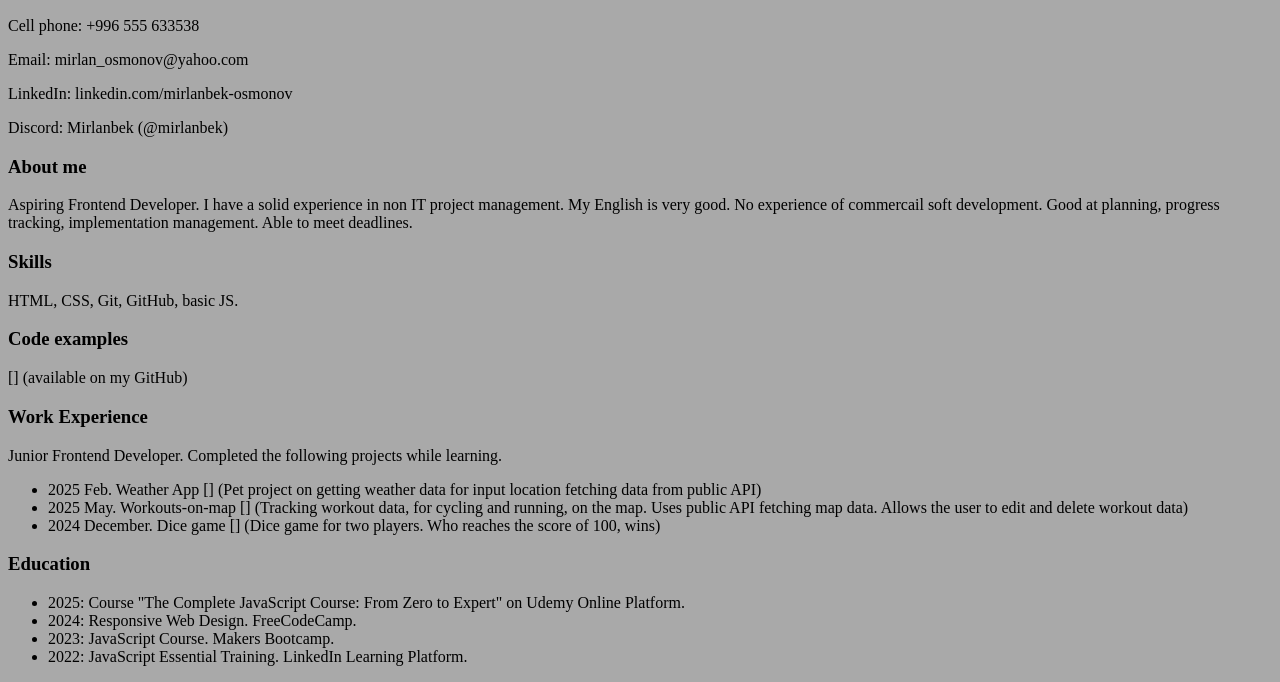
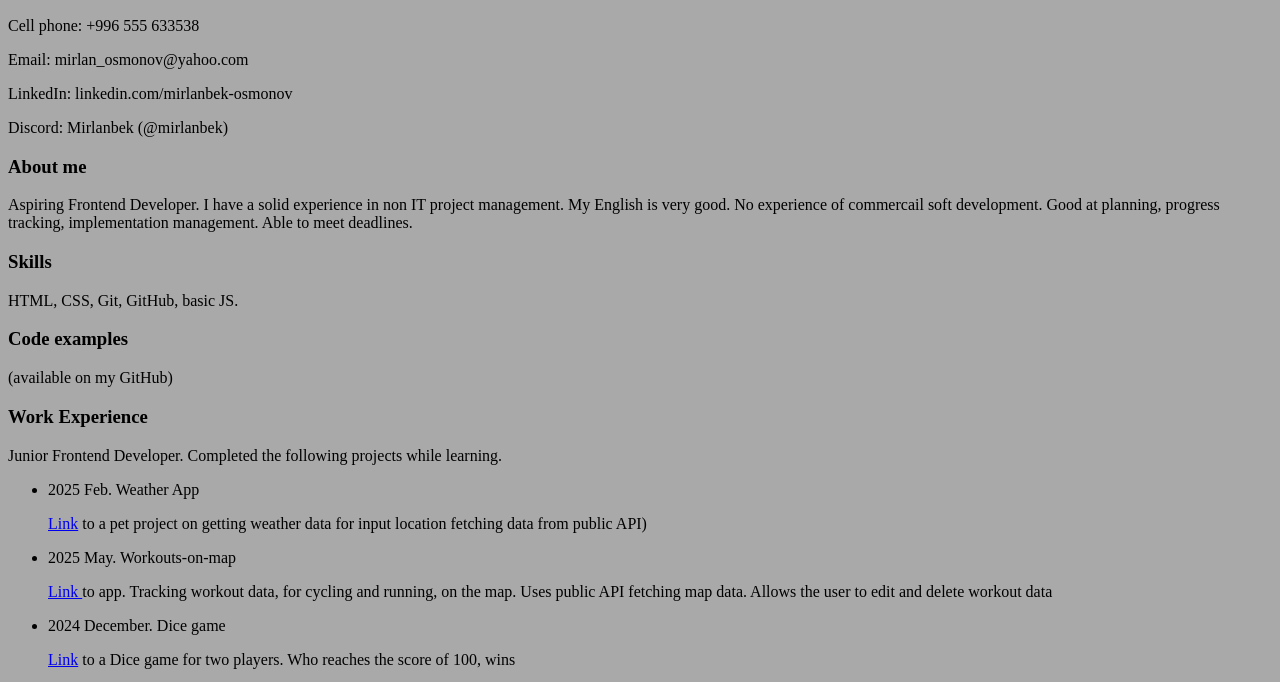
Before and after one commit to mirlanbeck/rsschool-cv, a plain HTML site: page index.html in a window 1280 px wide. Shown: the part 110-792 px from the top of the page. Drawn offline with Linux system fonts and the light colour scheme.

Commit message:
fix: correct links

```diff
--- a/index.html
+++ b/index.html
@@ -30,7 +30,7 @@
 
     <h3>Code examples</h3>
     <p>
-        [<a href="https://github.com/mirlanbeck?tab=repositories"></a>] (available
+        <a href="https://github.com/mirlanbeck?tab=repositories"></a> (available
         on my GitHub)
     </p>
 
@@ -41,19 +41,23 @@
     </p>
     <ul>
         <li>
-            2025 Feb. Weather App [<a href=">https://github.com/mirlanbeck/Weather-App"></a>] (Pet project on getting
-            weather data for input location fetching data
-            from public API)
+            2025 Feb. Weather App
+            <p><a href="https://github.com/mirlanbeck/Weather-App">Link</a> to a pet project on getting
+                weather data for input
+                location fetching data from public API)</p>
         </li>
         <li>
-            2025 May. Workouts-on-map [<a href="https://github.com/mirlanbeck/workouts-on-map.git"></a>] (Tracking
-            workout data, for cycling and running, on the map. Uses
-            public API fetching map data. Allows the user to edit and delete workout
-            data)
+            2025 May. Workouts-on-map
+            <p><a href="https://github.com/mirlanbeck/workouts-on-map.git">Link </a> to app. Tracking
+                workout data, for cycling and running, on the map. Uses
+                public API fetching map data. Allows the user to edit and delete workout data </p>
         </li>
         <li>
-            2024 December. Dice game [<a href="https://github.com/mirlanbeck/dice-game.git"></a>] (Dice game for two
-            players. Who reaches the score of 100, wins)
+            2024 December. Dice game
+            <p><a href="https://github.com/mirlanbeck/dice-game.git">Link</a> to a Dice game for two players. Who
+                reaches
+                the
+                score of 100, wins </p>
         </li>
     </ul>
 
```
